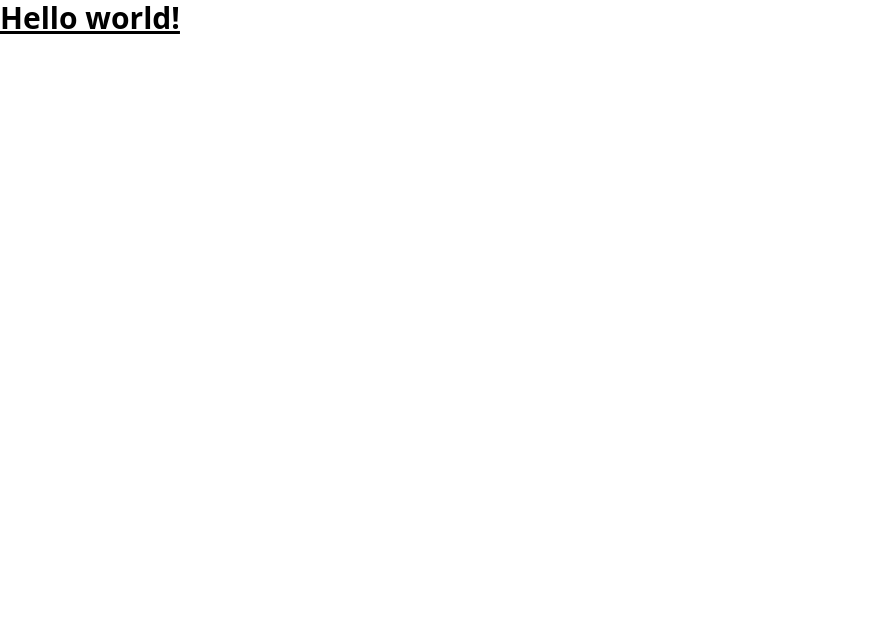
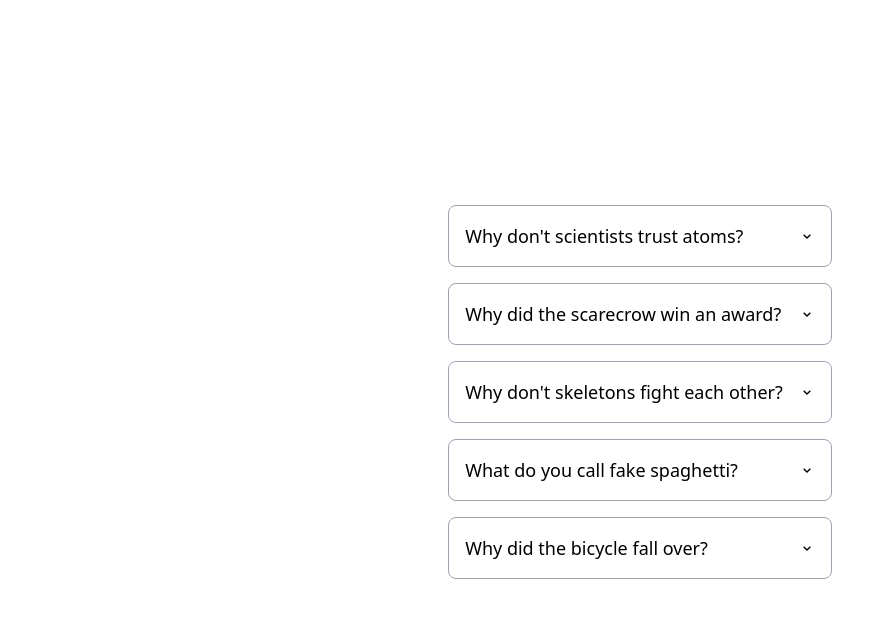
Before and after one commit to karthik-mohan23/reactjs-projects, a React (Vite) app: page / in a window 1280 px wide. Shown: the top 618 px of the page, without its empty margins (0-895 px from the left). Built offline with nearby package versions, Linux system fonts and the light colour scheme.

Commit message:
implement single and multi select accordion

```diff
--- a/package.json
+++ b/package.json
@@ -12,7 +12,8 @@
   "dependencies": {
     "framer-motion": "^11.2.6",
     "react": "^18.2.0",
-    "react-dom": "^18.2.0"
+    "react-dom": "^18.2.0",
+    "react-icons": "^5.2.1"
   },
   "devDependencies": {
     "@types/react": "^18.2.66",
--- a/src/App.jsx
+++ b/src/App.jsx
@@ -1,4 +1,6 @@
+import Accordion from "./components/Accordion";
+
 const App = () => {
-  return <h1 className="text-3xl font-bold underline">Hello world!</h1>;
+  return <Accordion />;
 };
 export default App;
--- /dev/null
+++ b/src/components/Accordion/AccordionItem.jsx
@@ -0,0 +1,17 @@
+import { BiChevronDown } from "react-icons/bi";
+import { BiChevronUp } from "react-icons/bi";
+
+const AccordionItem = ({ id, question, answer, handleActiveId, isOpen }) => {
+  return (
+    <div
+      className="border rounded-lg border-gray-400 px-4 py-4 cursor-pointer mb-4"
+      onClick={() => handleActiveId(id)}>
+      <div className=" flex items-center gap-4 justify-between">
+        <p className="text-lg">{question}</p>
+        {isOpen ? <BiChevronUp /> : <BiChevronDown />}
+      </div>
+      {isOpen > 0 && <p className="text-xl pt-4">{answer}</p>}
+    </div>
+  );
+};
+export default AccordionItem;
--- /dev/null
+++ b/src/components/Accordion/data.js
@@ -0,0 +1,29 @@
+const data = [
+  {
+    id: 1,
+    question: "Why don't scientists trust atoms?",
+    answer: "Because they make up everything!",
+  },
+  {
+    id: 2,
+    question: "Why did the scarecrow win an award?",
+    answer: "Because he was outstanding in his field!",
+  },
+  {
+    id: 3,
+    question: "Why don't skeletons fight each other?",
+    answer: "They don't have the guts!",
+  },
+  {
+    id: 4,
+    question: "What do you call fake spaghetti?",
+    answer: "An impasta!",
+  },
+  {
+    id: 5,
+    question: "Why did the bicycle fall over?",
+    answer: "Because it was two-tired!",
+  },
+];
+
+export default data;
--- /dev/null
+++ b/src/components/Accordion/index.jsx
@@ -0,0 +1,53 @@
+import { useState } from "react";
+import AccordionItem from "./AccordionItem";
+import data from "./data";
+
+//Implement
+//Single selection
+//Multi selection
+
+const Accordion = () => {
+  // Enable Single select
+  const [activeId, setActiveId] = useState(null);
+
+  function handleActiveId(id) {
+    if (activeId === id) {
+      setActiveId(null);
+    } else {
+      setActiveId(id);
+    }
+  }
+
+  //Enable multiselect
+  // const [activeId, setActiveId] = useState([]);
+
+  // function handleActiveId(id) {
+  //   if (activeId.includes(id)) {
+  //     const newIdArray = activeId.filter((item) => item !== id);
+  //     setActiveId(newIdArray);
+  //   } else {
+  //     setActiveId((prevState) => [...prevState, id]);
+  //   }
+  // }
+
+  return (
+    <div className="min-h-screen flex items-center justify-center">
+      <div className="max-w-4xl ">
+        {data.map(({ id, question, answer }) => {
+          return (
+            <AccordionItem
+              key={id}
+              id={id}
+              question={question}
+              answer={answer}
+              handleActiveId={handleActiveId}
+              isOpen={id === activeId} // single select
+              // isOpen={activeId.includes(id)}  // multi select
+            />
+          );
+        })}
+      </div>
+    </div>
+  );
+};
+export default Accordion;
```
Also changed, not shown: 1 other file (tests, documents, lock files or other folders).
